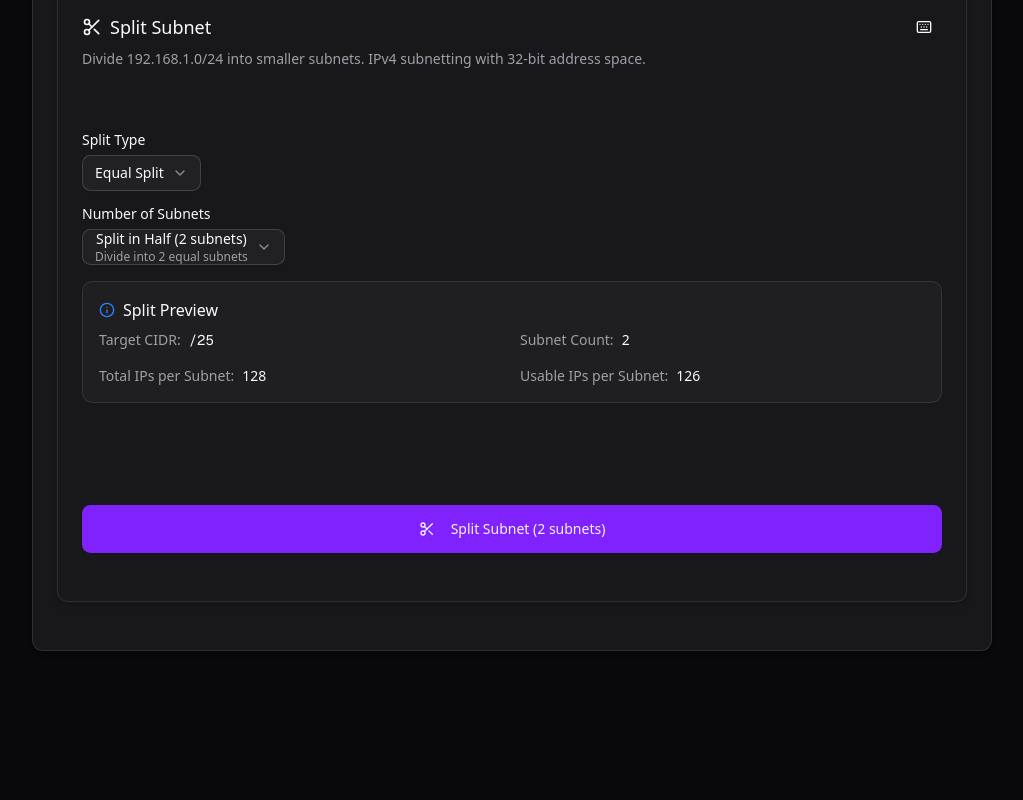
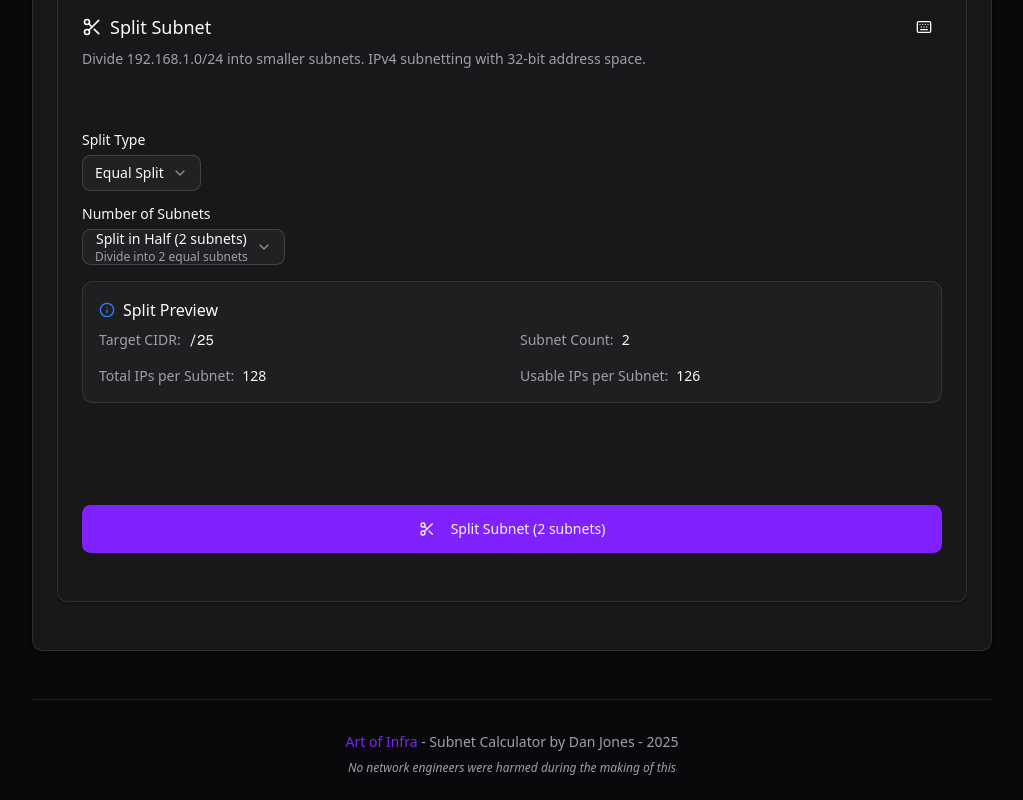
Before and after one commit to danjonesio/AoI-Subnet-Calculator, a Next.js app: page / in a window 1280 px wide. Shown: the part 1241-2041 px from the top of the page, without its empty margins (128-1151 px from the left). Before the commit the page ends 1916 px from the top, so only its background shows below. Built offline with nearby package versions, Linux system fonts and the light colour scheme.

Commit message:
footer added

```diff
--- a/src/components/subnet-calculator.tsx
+++ b/src/components/subnet-calculator.tsx
@@ -1383,6 +1383,24 @@ Usable Hosts: ${subnet.usableHosts.toLocaleString()}`;
           )}
         </div>
       )}
+
+      {/* Footer */}
+      <footer className="mt-12 pt-8 border-t border-border text-center space-y-2">
+        <div className="text-sm text-muted-foreground">
+          <a
+            href="https://artofinfra.com"
+            target="_blank"
+            rel="noopener noreferrer"
+            className="text-primary hover:text-primary/80 hover:underline font-medium"
+          >
+            Art of Infra
+          </a>
+          {' - Subnet Calculator by Dan Jones - 2025'}
+        </div>
+        <div className="text-xs text-muted-foreground italic">
+          No network engineers were harmed during the making of this
+        </div>
+      </footer>
     </div>
   );
 }
```
Also changed, not shown: 1 other file (tests, documents, lock files or other folders).
